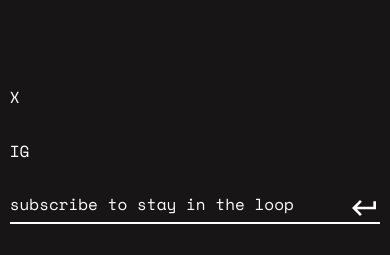
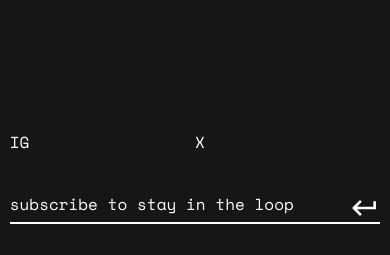
Before and after one commit to DriesBos/mmerch-splash, a Next.js app: page / in a window 390 px wide. Shown: the part 586-841 px from the top of the page. Built offline with nearby package versions, Linux system fonts and the light colour scheme.

Commit message:
fix: mobile styling

```diff
--- a/src/app/components/Footer.tsx
+++ b/src/app/components/Footer.tsx
@@ -6,7 +6,7 @@ export default function Footer() {
       <div className="footer-Column">
         <Subscribe />
       </div>
-      <div className="footer-Column">
+      <div className="footer-Column desktop">
         <a
           href="https://www.instagram.com/mmerch/"
           target="_blank"
@@ -15,7 +15,23 @@ export default function Footer() {
           IG
         </a>
       </div>
-      <div className="footer-Column">
+      <div className="footer-Column desktop">
+        <a
+          href="https://twitter.com/mmerch/"
+          target="_blank"
+          rel="noopener noreferrer"
+        >
+          X
+        </a>
+      </div>
+      <div className="footer-Column footer-Column_Social mobile">
+        <a
+          href="https://www.instagram.com/mmerch/"
+          target="_blank"
+          rel="noopener noreferrer"
+        >
+          IG
+        </a>
         <a
           href="https://twitter.com/mmerch/"
           target="_blank"
--- a/src/app/globals.sass
+++ b/src/app/globals.sass
@@ -67,21 +67,24 @@ body
   bottom: 0
   left: 0
   padding: 2vh 2.5vw
-  padding-bottom: 5vh
+  padding-bottom: 6vh
   @media (max-width: 770px)
     flex-direction: column-reverse
-    gap: 4vh
+    gap: 2rem
     padding-bottom: 4vh
   &-Column
     a
-      // font-weight: 700
       padding: .5rem 0
       border-bottom: 2.5px solid transparent
-      // @media (max-width: 770px)
-      //   padding-bottom: 0
       &:hover
         @media (pointer: fine)
           border-bottom: 2px solid white
+    &_Social
+      @media (max-width: 770px)
+        display: flex !important
+      a
+        flex: 1
+
 
 .subscribe
   position: relative
@@ -109,6 +112,16 @@ body
     height: 2rem
     cursor: pointer
 
+// General
+.mobile
+  display: none
+  @media (max-width: 770px)
+    display: block
+
+.desktop
+  display: block
+  @media (max-width: 770px)
+    display: none
 
 // Resets
 input
```
